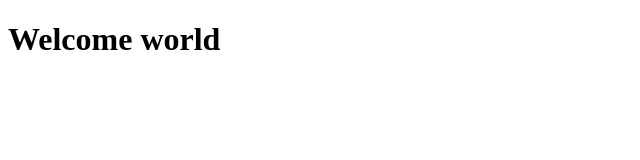
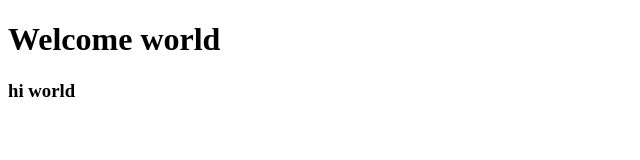
Before and after one commit to Renat9199/xxx, a plain HTML site: page index.html in a window 1280 px wide. Shown: the full height of the page, 0-640 px from the left. Drawn offline with Linux system fonts and the light colour scheme.

Commit message:
первый коммит в новой ветке hi

```diff
--- a/index.html
+++ b/index.html
@@ -7,5 +7,6 @@
 </head>
 <body>
   <h1>Welcome world</h1>
+  <h3>hi world</h3>
 </body>
 </html>
```
